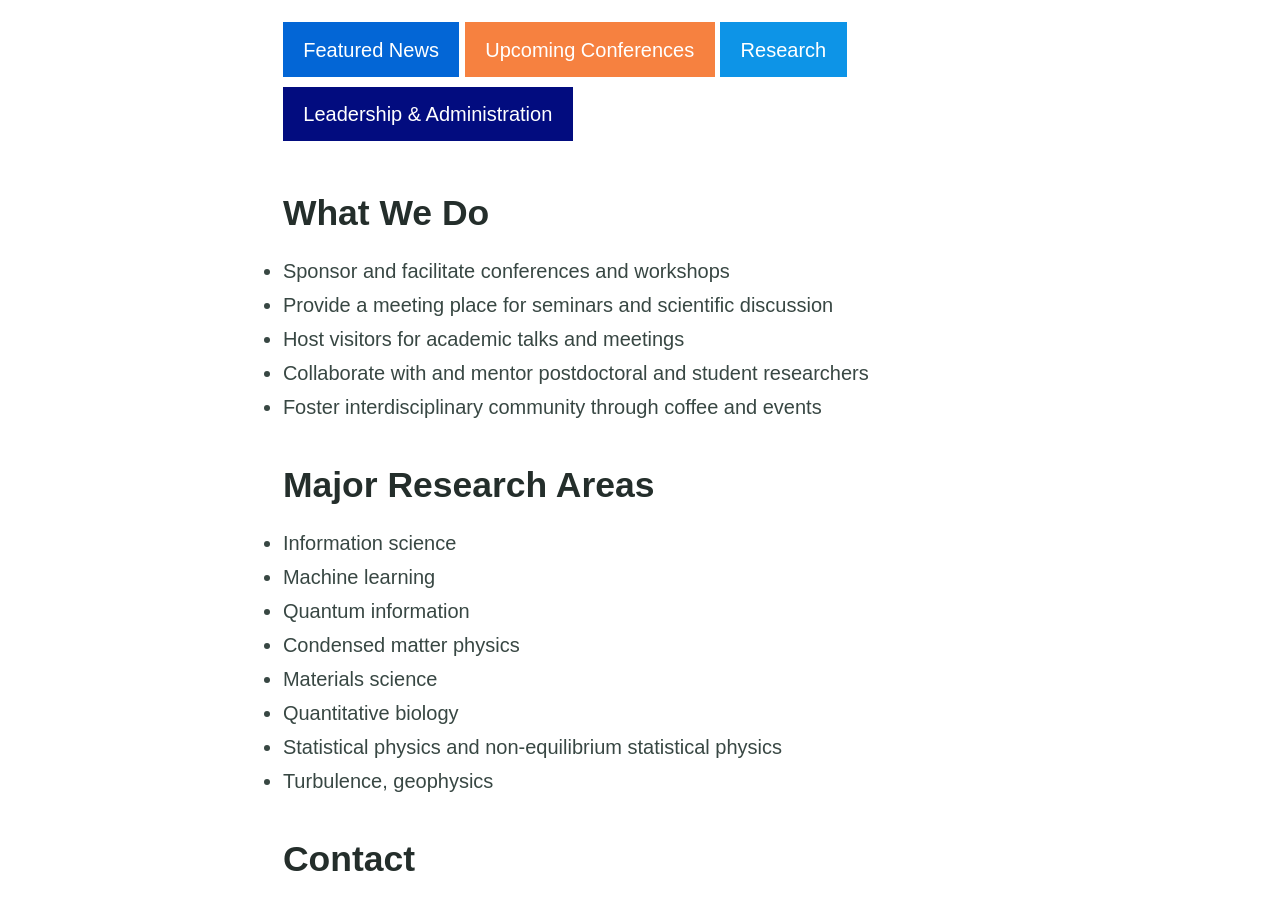
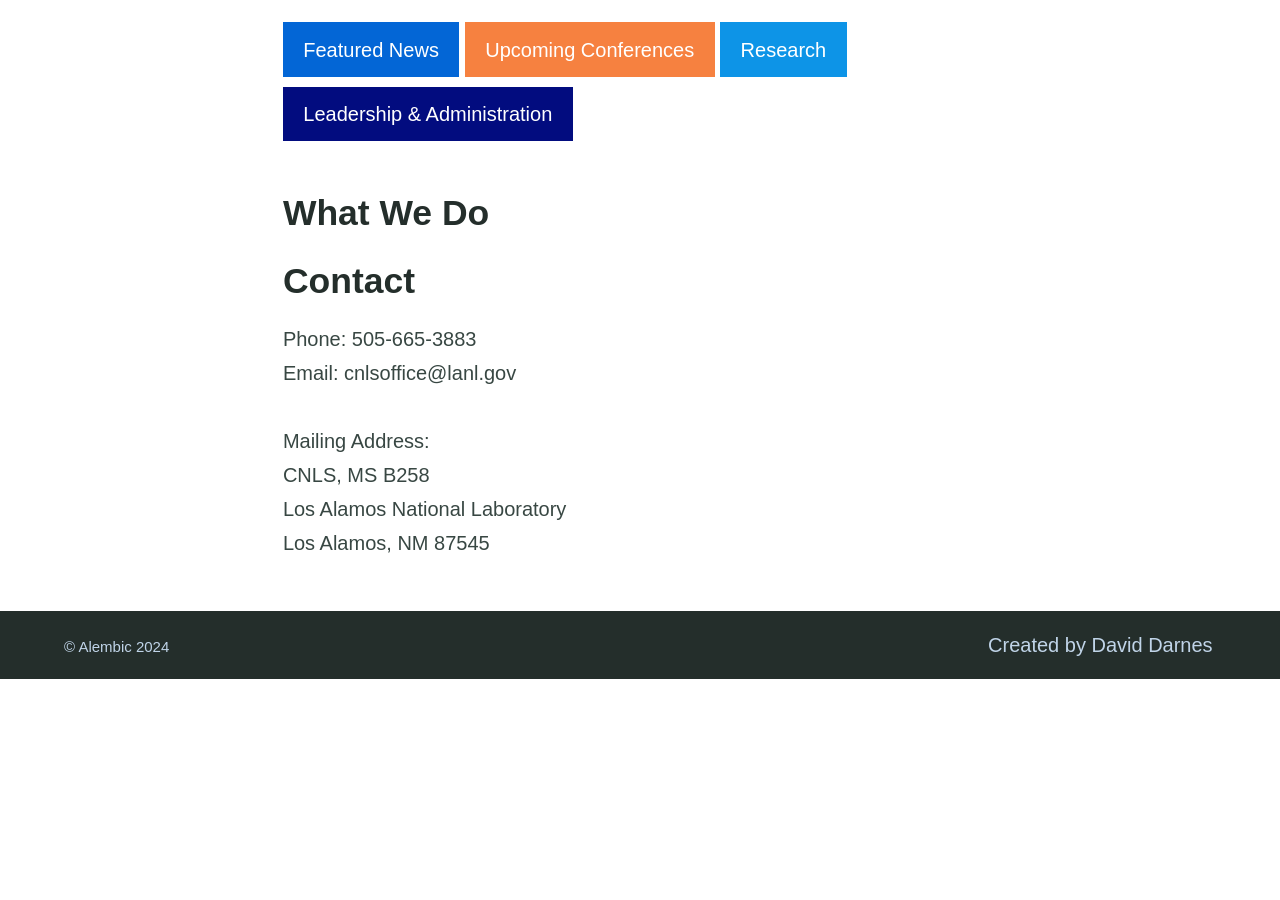
Before and after one commit to cnls-events/cnls-events.github.io, a Jekyll site: the page built from index.md, in a window 1280 px wide and 900 px high, scrolled down 796 px. Built offline with Jekyll 4.4.1, drawn with Linux system fonts in a browser that asks for light colours; after the commit the page ends 1475 px from its top, so only the background shows below that; some of the changed text lies outside the part shown.

Commit message:
Update index.md changing to past events

```diff
--- a/index.md
+++ b/index.md
@@ -1,11 +1,10 @@
 ---
-title: About CNLS
+title: Past Workshops
 feature_text: |
-  ## Center for Nonlinear Studies
-  ### at Los Alamos National Laboratory
-  Stimulating interdisciplinary collaboration throughout LANL and worldwide
+  ## Past CNLS Workshops
+
 feature_image: "https://picsum.photos/1300/400?image=989"
-excerpt: "Los Alamos National Laboratory's Center for Nonlinear Studies (CNLS) operates out of the Theoretical Division and stimulates interdisciplinary research and exchange both inside and outside LANL. A focal point for collaboration with academic and other centers of excellence in nonlinear science, CNLS strives to identify and study fundamental nonlinear problems and promotes the use of the results in applied research. Its robust partnership with students, postdocs, and visiting scientists from various fields fosters scientific and staffing advancements for the Lab."
+excerpt: "Pre-2024 events hosted by the Center for Nonlinear Studies at Los Alamos National Laboratory"
 ---
 
 Los Alamos National Laboratory's Center for Nonlinear Studies (CNLS) operates out of the Theoretical Division and stimulates interdisciplinary research and exchange both inside and outside LANL. A focal point for collaboration with academic and other centers of excellence in nonlinear science, CNLS strives to identify and study fundamental nonlinear problems and promotes the use of the results in applied research. Its robust partnership with students, postdocs, and visiting scientists from various fields fosters scientific and staffing advancements for the Lab.
@@ -13,23 +12,6 @@
 {% include button.html text="Featured News" link="https://github.com/daviddarnes/alembic" color="#0366d6" %} {% include button.html text="Upcoming Conferences" link="https://buymeacoffee.com/daviddarnes#support" color="#f68140" %} {% include button.html text="Research" link="https://twitter.com/intent/tweet/?url=https://alembic.darn.es&text=Alembic%20-%20A%20Jekyll%20boilerplate%20theme&via=DavidDarnes" color="#0d94e7" %} {% include button.html text="Leadership & Administration" link="/leadership.html" %}
 
 ## What We Do
-
-- Sponsor and facilitate conferences and workshops
-- Provide a meeting place for seminars and scientific discussion
-- Host visitors for academic talks and meetings
-- Collaborate with and mentor postdoctoral and student researchers
-- Foster interdisciplinary community through coffee and events
-
-## Major Research Areas
-
-- Information science
-- Machine learning
-- Quantum information
-- Condensed matter physics
-- Materials science
-- Quantitative biology
-- Statistical physics and non-equilibrium statistical physics
-- Turbulence, geophysics
 
 
 ## Contact
```
